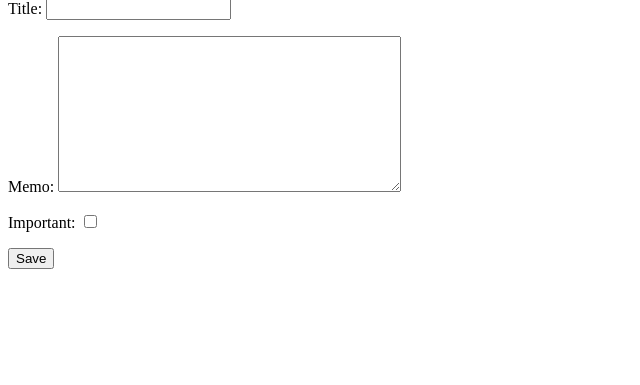
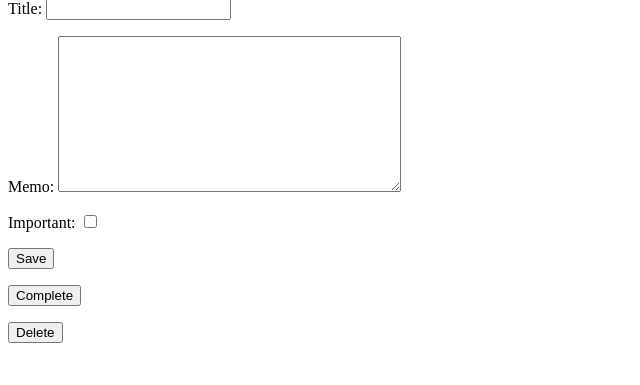
Before and after one commit to Gruning/todoPythonDjango, a Django app: template todo/templates/todo/viewtodo.html in a window 1280 px wide. Shown: the part 79-464 px from the top of the page, without its empty margins (0-640 px from the left). Run offline with Django 3.2, Linux system fonts and the light colour scheme; the template is opened without the code that fills it: values that come from a table or form of the project are taken from there, others are empty; data comes from the database, SQL or seed files in the repository; both versions use the stored data as it was after the commit.

Commit message:
cap71-completeAndDelete

```diff
--- a/todo/templates/todo/viewtodo.html
+++ b/todo/templates/todo/viewtodo.html
@@ -12,4 +12,13 @@
     <button type="submit">Save</button>
 </form>
 
+<form method="POST" action="{%url 'completetodo' todo.id %}">
+    {% csrf_token %}
+    <button type="submit">Complete</button>
+</form>
+<form method="POST" action="{%url 'deletetodo' todo.id %}">
+    {% csrf_token %}
+    <button type="submit">Delete</button>
+</form>
+
 {% endblock content %}
--- a/todoPythonDjango/urls.py
+++ b/todoPythonDjango/urls.py
@@ -30,4 +30,8 @@ urlpatterns = [
     path('create/', views.createtodo, name='createtodo'),
     path('current/', views.currenttodos, name='currenttodos'),
     path('todo/<int:todo_pk>/', views.viewtodo, name='viewtodo'),
+    path('todo/<int:todo_pk>/complete', views.completetodo, name='viewtodo'),
+    path('todo/<int:todo_pk>/delete', views.deletetodo, name='deletetodo'),
+
+
 ]
```
Also changed, not shown: todo/views.py (+14 -0 lines), db.sqlite3.
